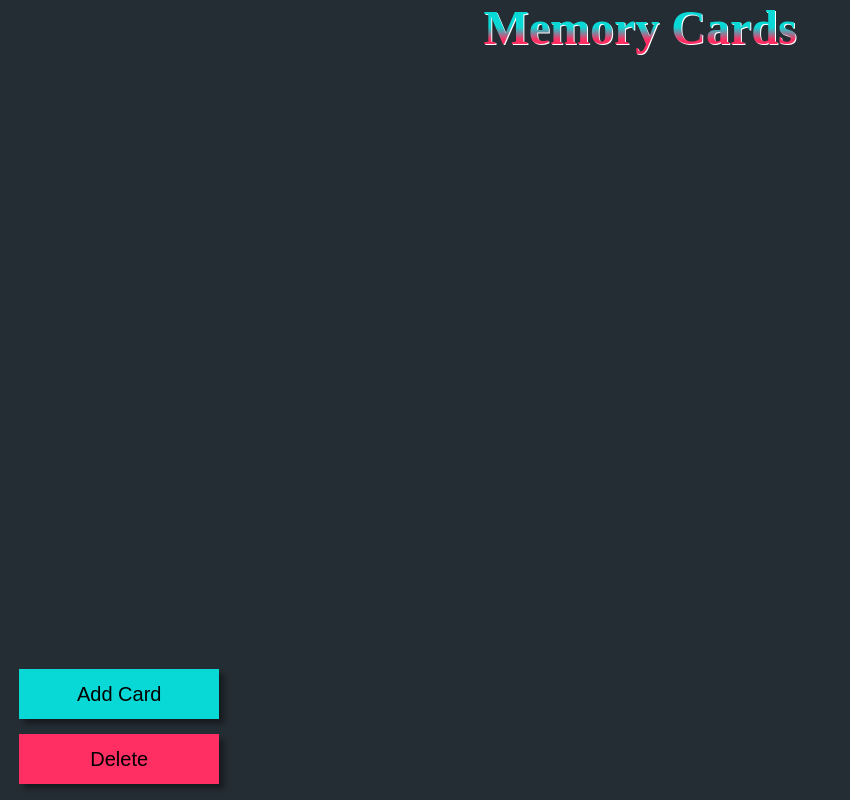
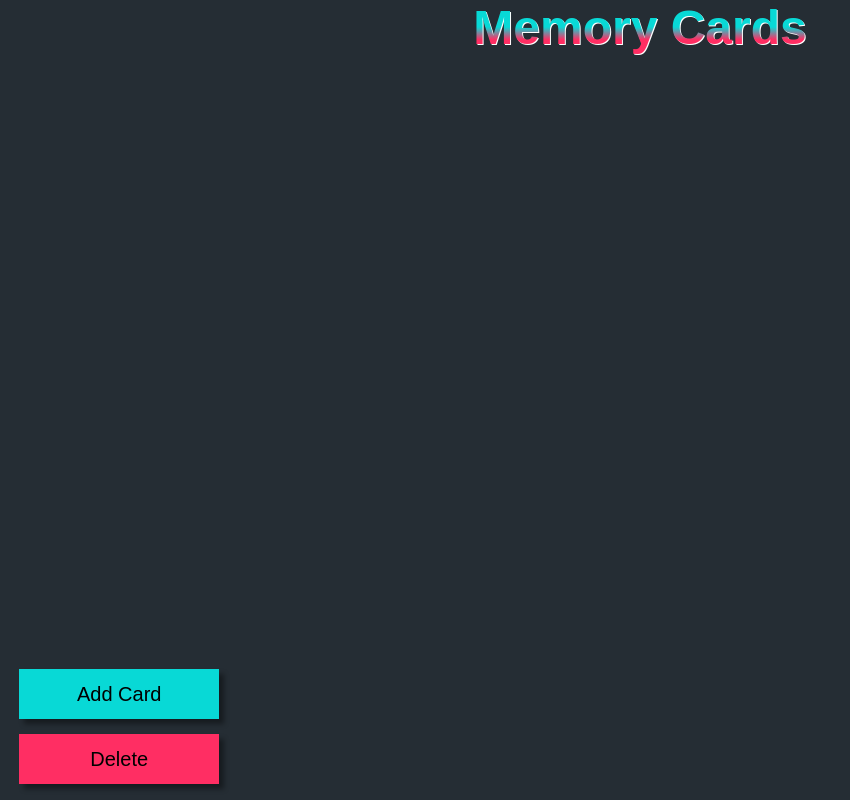
Before and after one commit to zdennisz/Memory_Cards, a React (Create React App) app: page / in a window 1280 px wide. Shown: the whole page, without its empty margins (0-850 px from the left). Built offline with nearby package versions, Linux system fonts and the light colour scheme.

Commit message:
font chnge

```diff
--- a/src/styles/MemoryCard.css
+++ b/src/styles/MemoryCard.css
@@ -56,7 +56,7 @@
 ul {
   list-style-type: none;
   padding-inline-start: 0;
-  /* margin-left: 10em ; */
+  margin-left: 10em;
   max-width: 70vw;
   column-gap: 1.5em;
 }
--- a/src/styles/styles.css
+++ b/src/styles/styles.css
@@ -45,7 +45,7 @@ html {
 }
 
 #appName {
-  font-family: Berlin Sans;
+  font-family: sans-serif;
   font-weight: 900;
   font-size: 3em;
   background: linear-gradient(
```
